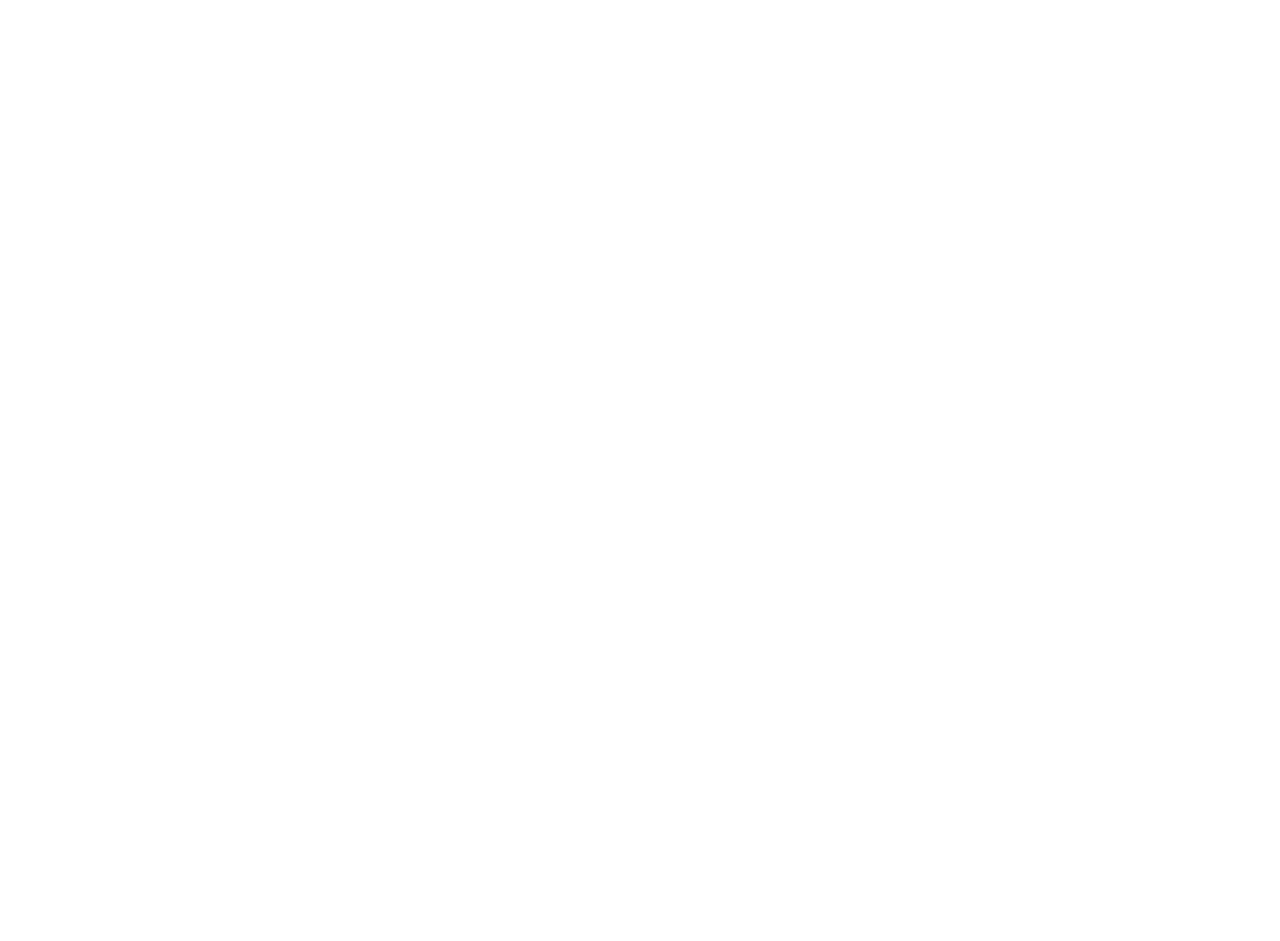
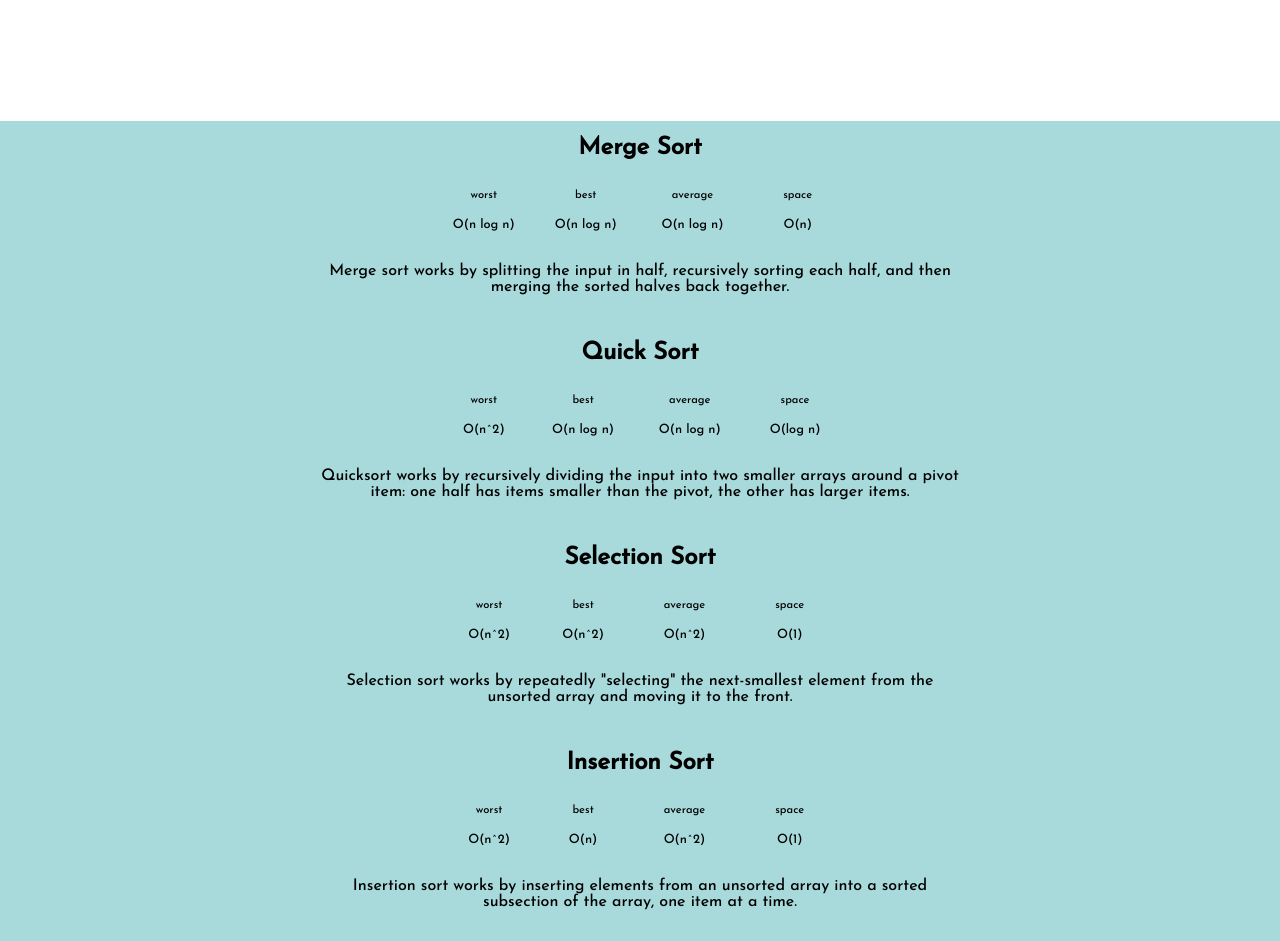
Before and after one commit to risatoy/sort-visualizer, a React (Create React App) app: page / in a window 1280 px wide. Shown: the part 520-1461 px from the top of the page. Before the commit the page ends 800 px from the top, so only its background shows below. Built offline with nearby package versions, Linux system fonts and the light colour scheme.

Commit message:
Added Algo Details

```diff
--- a/src/App.css
+++ b/src/App.css
@@ -39,12 +39,16 @@
 
 nav {
   border-bottom: 1px solid rgba(0, 0, 0, 0.15);
-  min-height: 3rem;
+  min-height: 3.5rem;
   display: flex;
   flex-direction: column;
+  justify-content: center;
   align-items: center;
-  justify-content: center;
+  font-size: 1.1rem;
+}
 
+nav .navbar-brand {
+  margin: 10px;
 }
 
 nav a{
--- a/src/App.js
+++ b/src/App.js
@@ -1,16 +1,21 @@
 import SortVisualizer from './sortVisualizer/sortVisualizer';
+import SortDetails from './sortDetails';
 import './App.css';
-import { Navbar, Container } from 'react-bootstrap'
+import { Navbar, Container, Nav } from 'react-bootstrap'
 
 function App() {
   return (
     <div className="App">
       <Navbar>
         <Container>
-          <Navbar.Brand href="#home">Visualize Sort Algo!</Navbar.Brand>
-        </Container>
+          <Navbar.Brand href="#">Visualize Sort Algo!</Navbar.Brand>
+          {/* <Nav className="me-auto">
+            <Nav.Link href="#sort-description-container">Detail</Nav.Link>
+          </Nav> */}
+          </Container>
       </Navbar>
       <SortVisualizer></SortVisualizer>
+      <SortDetails></SortDetails>
     </div>
   );
 }
--- /dev/null
+++ b/src/sortDetails.css
@@ -0,0 +1,32 @@
+#sort-description-container {
+    text-align: center;
+    margin-top: 7rem;
+    background-color: #a8dadc;
+}
+
+#sort-description-container div{
+    max-width: 40rem;
+    margin: auto;
+    padding: 15px;
+}
+
+#sort-description-container h2 {
+    margin: auto;
+}
+
+.bigo-compornent {
+    display: flex;
+    justify-content: center;
+}
+
+.bigo-compornent td{
+    padding: 0 20px;
+}
+
+.bigo-compornent div{
+    font-size: 0.7rem;
+}
+
+.bigo-compornent span{
+    font-size: 0.8rem;
+}
--- /dev/null
+++ b/src/sortDetails.jsx
@@ -0,0 +1,109 @@
+import React from 'react';
+import "./sortDetails.css"
+
+export default class SortDetails extends React.Component {
+    render () {
+        return (
+            <div className="App">
+                <div id="sort-description-container">
+                    <div>
+                        <h2>Merge Sort</h2>
+                        <div class="bigo-compornent">
+                            <tr>
+                                <td>
+                                    <div>worst</div>
+                                    <span>O(n log n)</span>
+                                </td>
+                                <td>
+                                    <div>best</div>
+                                    <span>O(n log n)</span>
+                                </td>
+                                <td>
+                                    <div>average</div>
+                                    <span>O(n log n)</span>
+                                </td>
+                                <td>
+                                    <div>space</div>
+                                    <span>O(n)</span>
+                                </td>
+                            </tr>
+                        </div>
+                        <p>Merge sort works by splitting the input in half, recursively sorting each half, and then merging the sorted halves back together.</p>
+                    </div>
+                    <div>
+                        <h2>Quick Sort</h2>
+                        <div class="bigo-compornent">
+                            <tr>
+                                <td>
+                                    <div>worst</div>
+                                    <span>O(n^2)</span>
+                                </td>
+                                <td>
+                                    <div>best</div>
+                                    <span>O(n log n)</span>
+                                </td>
+                                <td>
+                                    <div>average</div>
+                                    <span>O(n log n)</span>
+                                </td>
+                                <td>
+                                    <div>space</div>
+                                    <span>O(log n)</span>
+                                </td>
+                            </tr>
+                        </div>
+                        <p>Quicksort works by recursively dividing the input into two smaller arrays around a pivot item: one half has items smaller than the pivot, the other has larger items.</p>
+                    </div>
+                    <div>
+                        <h2>Selection Sort</h2>
+                        <div class="bigo-compornent">
+                            <tr>
+                                <td>
+                                    <div>worst</div>
+                                    <span>O(n^2)</span>
+                                </td>
+                                <td>
+                                    <div>best</div>
+                                    <span>O(n^2)</span>
+                                </td>
+                                <td>
+                                    <div>average</div>
+                                    <span>O(n^2)</span>
+                                </td>
+                                <td>
+                                    <div>space</div>
+                                    <span>O(1)</span>
+                                </td>
+                            </tr>
+                        </div>
+                        <p>Selection sort works by repeatedly "selecting" the next-smallest element from the unsorted array and moving it to the front.</p>
+                    </div>
+                    <div>
+                        <h2>Insertion Sort</h2>
+                        <div class="bigo-compornent">
+                            <tr>
+                                <td>
+                                    <div>worst</div>
+                                    <span>O(n^2)</span>
+                                </td>
+                                <td>
+                                    <div>best</div>
+                                    <span>O(n)</span>
+                                </td>
+                                <td>
+                                    <div>average</div>
+                                    <span>O(n^2)</span>
+                                </td>
+                                <td>
+                                    <div>space</div>
+                                    <span>O(1)</span>
+                                </td>
+                            </tr>
+                        </div>
+                        <p>Insertion sort works by inserting elements from an unsorted array into a sorted subsection of the array, one item at a time.</p>
+                    </div>
+                </div>
+            </div>
+        )
+    }
+}
```
